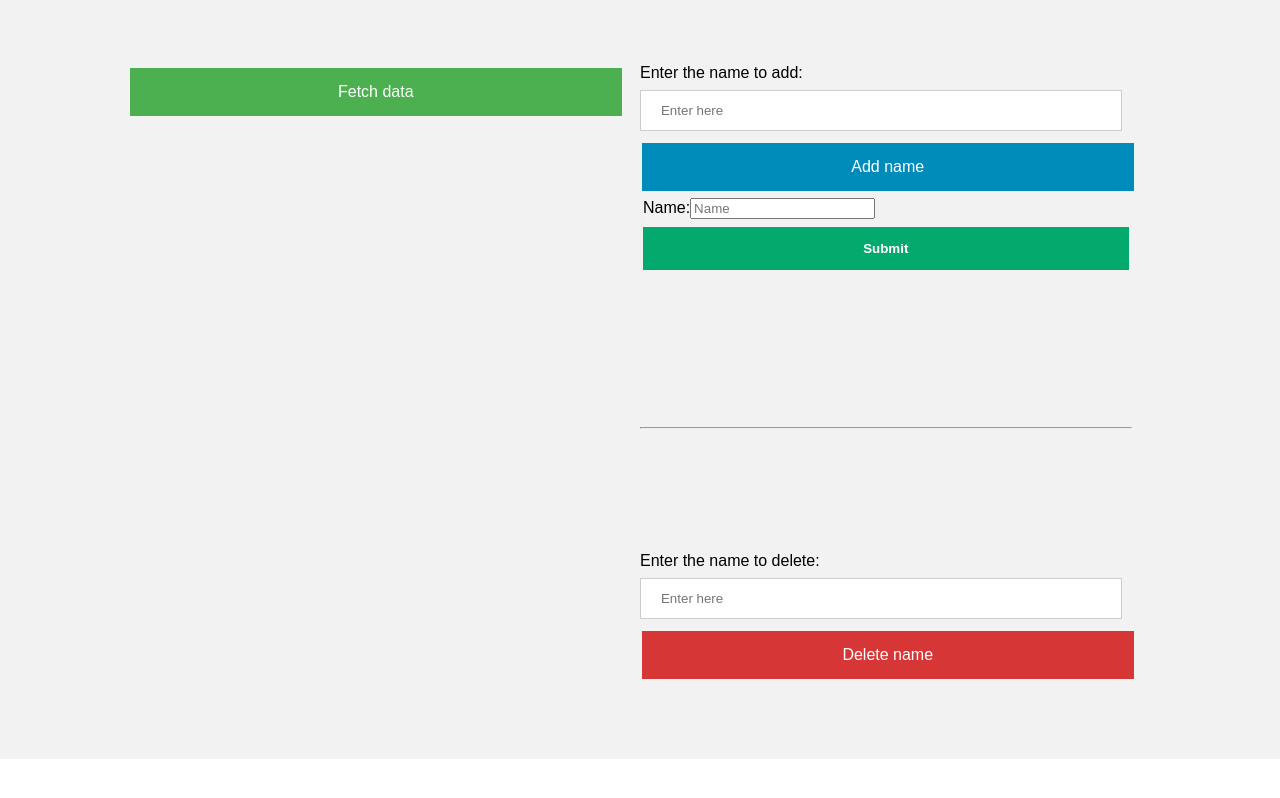
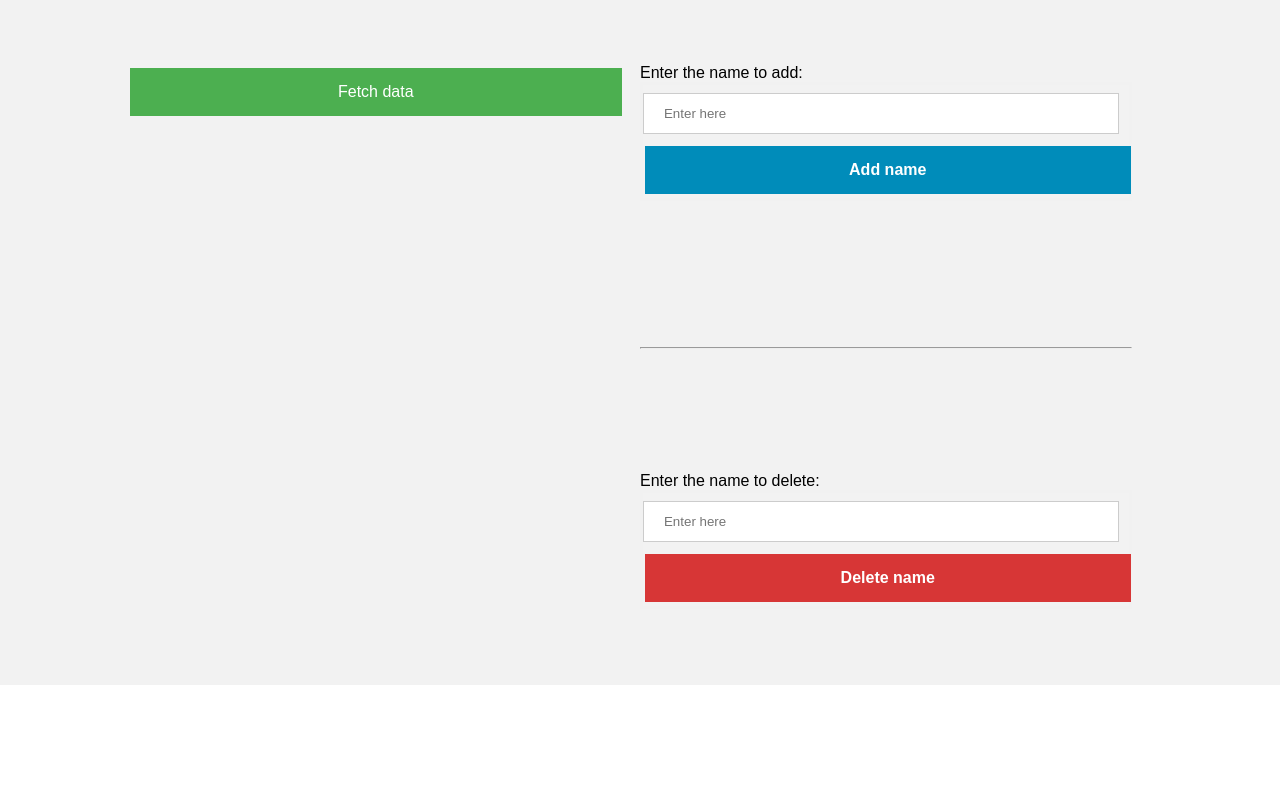
Before and after one commit to Rakuten-developers-kgp/Rakuten_fe, a React (Create React App) app: page / in a window 1280 px wide. Built offline with nearby package versions, Linux system fonts and the light colour scheme.

Commit message:
added delete function

```diff
--- a/src/Pages/Main.js
+++ b/src/Pages/Main.js
@@ -27,6 +27,7 @@ function Main(props) {
     };
 
 
+
     const [userData, setUserData] = useState({
         name: "",
     });
@@ -49,7 +50,7 @@ function Main(props) {
         if (name) {
 
 
-fetch(
+            fetch(
                 "http://localhost:8000/input_name",
                 {
                     method: "POST",
@@ -63,6 +64,49 @@ fetch(
             );
         }
     }
+
+    // Delete data
+
+
+    const [userData2, setUserData2] = useState({
+        name2: "",
+    });
+
+    let name2, value2;
+    const postUserData2 = (event) => {
+        name2 = event.target.name2;
+        value2 = event.target.value2;
+
+        setUserData2({ ...userData2, [name2]: value2 });
+    };
+
+
+    // connect with firebase
+
+    const submitData2 = async (event) => {
+        event.preventDefault();
+        const { name } = userData2;
+
+        if (name) {
+
+
+            fetch(
+                "http://localhost:8000/delete_name",
+                {
+                    method: "DELETE",
+                    Headers: {
+                        "Content-Type": "application/json",
+                    },
+                    body: JSON.stringify({
+                        name: name,
+                    }),
+                }
+            );
+        }
+    }
+
+
+
 
     return (
         <div className='main'>
@@ -98,19 +142,13 @@ fetch(
             <div className='col2'>
                 <label for="lname">Enter the name to add:</label>
                 <br />
-                <input className='log-key' type="text" id="lname" placeholder='Enter here' name="lname" />
-                {/* <input className='val-key' type="text" id="lname" placeholder='Enter Value' name="lname" /> */}
-                <button class="button button2">Add name</button>
-
 
                 <form method="POST" className='form-input' onSubmit={submitData} >
-
-                    <span className='i-head' >Name:</span>
                     <input
                         type="name"
-                        placeholder="Name"
+                        placeholder="Enter here"
                         name="name"
-                        className='i-fill'
+                        className='log-key'
                         value={userData.name}
                         onChange={postUserData}
                     ></input>
@@ -118,13 +156,13 @@ fetch(
                     <center>
                         <button
                             name="submit"
-                            placeholder="Submit"
-                            className="sub-btn"
+                            placeholder="Add name"
+                            className="button button2"
                             type='submit'
                             value="submit"
                         // onClick={submitData}
                         // onClick={openModal}
-                        ><b>Submit</b></button>
+                        ><b>Add name</b></button>
                     </center>
 
                 </form>
@@ -139,9 +177,31 @@ fetch(
                 <div className='c2r2'>
                     <label for="lname">Enter the name to delete:</label>
                     <br />
-                    <input className='log-key' type="text" id="lname" placeholder='Enter here' name="lname" />
-                    {/* <input className='val-key' type="text" id="lname" placeholder='Enter Value' name="lname" /> */}
-                    <button class="button button3">Delete name</button>
+
+                    <form method="DELETE" className='form-input' onSubmit={submitData2} >
+                        <input
+                            type="name"
+                            placeholder="Enter here"
+                            name="name"
+                            className='log-key'
+                            value={userData2.name}
+                            onChange={postUserData2}
+                        ></input>
+                        <br />
+                        <center>
+                            <button
+                                name="submit"
+                                placeholder="Add name"
+                                className="button button3"
+                                type='submit'
+                                value="submit"
+                            // onClick={submitData}
+                            // onClick={openModal}
+                            ><b>Delete name</b></button>
+                        </center>
+
+                    </form>
+
                 </div>
 
 
```
